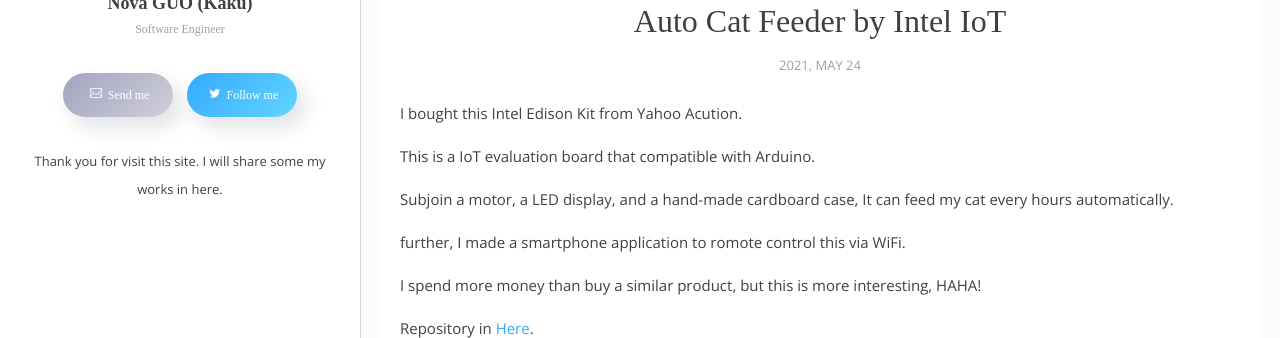
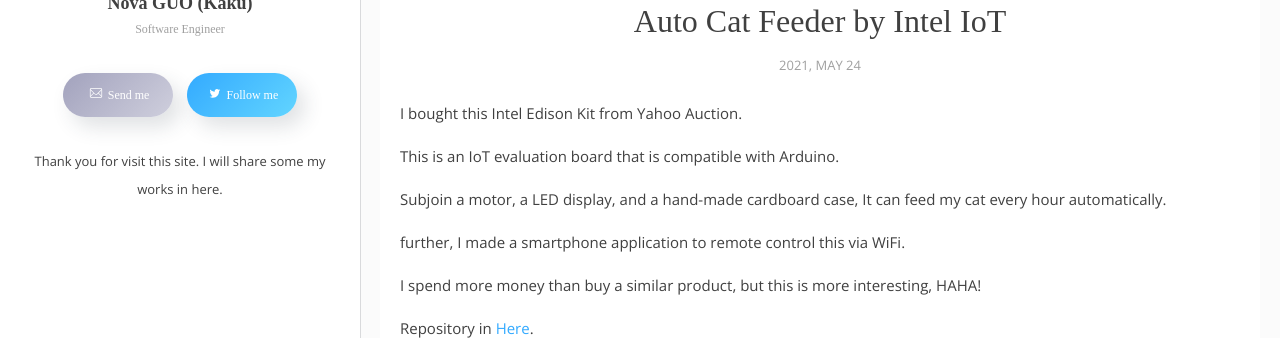
Before and after one commit to kyokuto52/kyokuto52.github.io, a Jekyll site: the page built from _posts/2021-05-24-Cat-Feeder.markdown, in a window 1280 px wide and 900 px high, scrolled down 373 px. Shown: the part 157-495 px from the top of the window. Built offline with Jekyll 4.4.1, drawn with Linux system fonts in a browser that asks for light colours; some web fonts are replaced.

Commit message:
Update 2021-05-24-Cat-Feeder.markdown

```diff
--- a/_posts/2021-05-24-Cat-Feeder.markdown
+++ b/_posts/2021-05-24-Cat-Feeder.markdown
@@ -6,13 +6,13 @@
 tags: [Develop, IoT, C++, Arduino]
 categories: develop
 ---
-I bought this Intel Edison Kit from Yahoo Acution.
+I bought this Intel Edison Kit from Yahoo Auction.
 
-This is a IoT evaluation board that compatible with Arduino.
+This is an IoT evaluation board that is compatible with Arduino.
 
-Subjoin a motor, a LED display, and a hand-made cardboard case, It can feed my cat every hours automatically.
+Subjoin a motor, a LED display, and a hand-made cardboard case, It can feed my cat every hour automatically.
 
-further, I made a smartphone application to romote control this via WiFi.
+further, I made a smartphone application to remote control this via WiFi.
 
 I spend more money than buy a similar product, but this is more interesting, HAHA!
 
```
